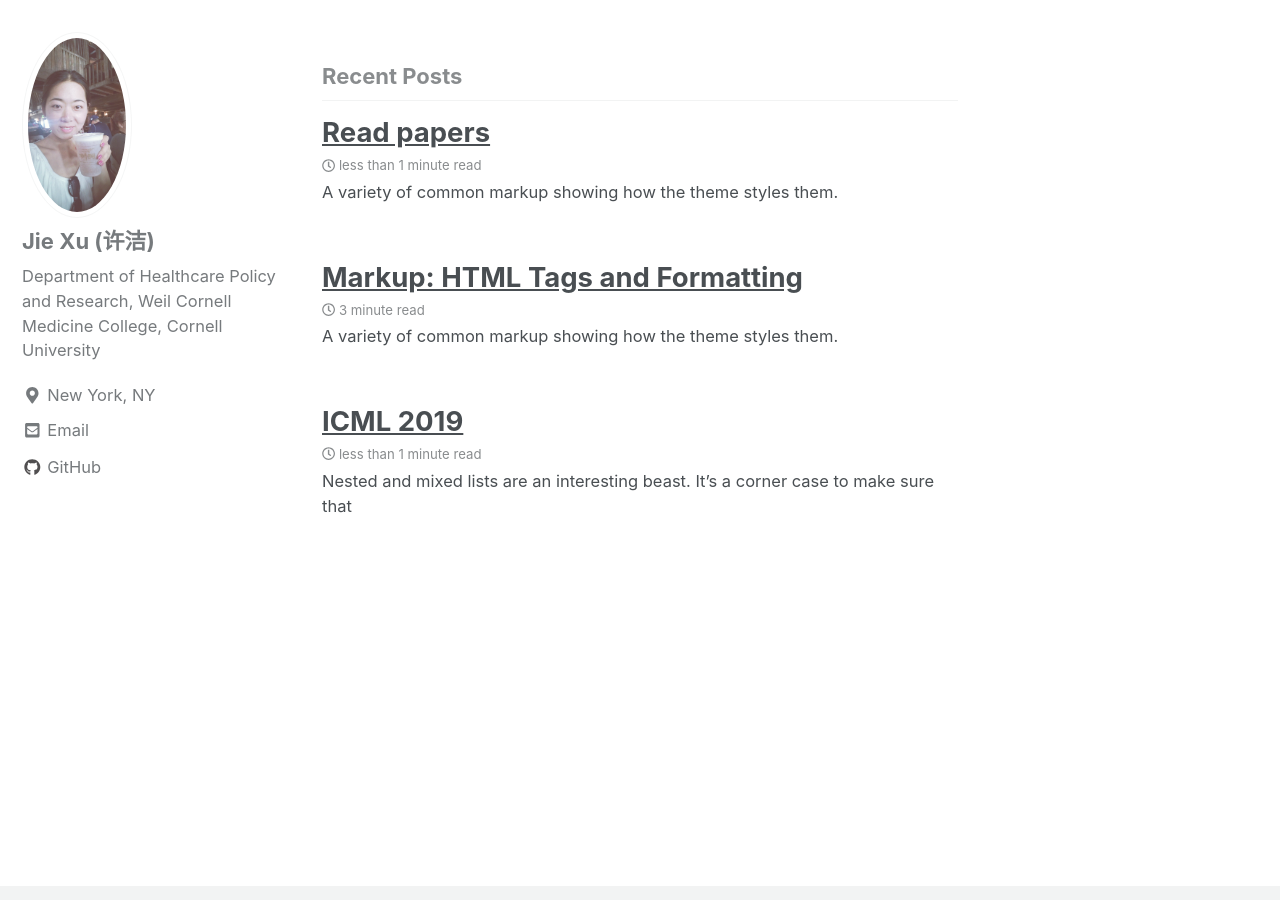
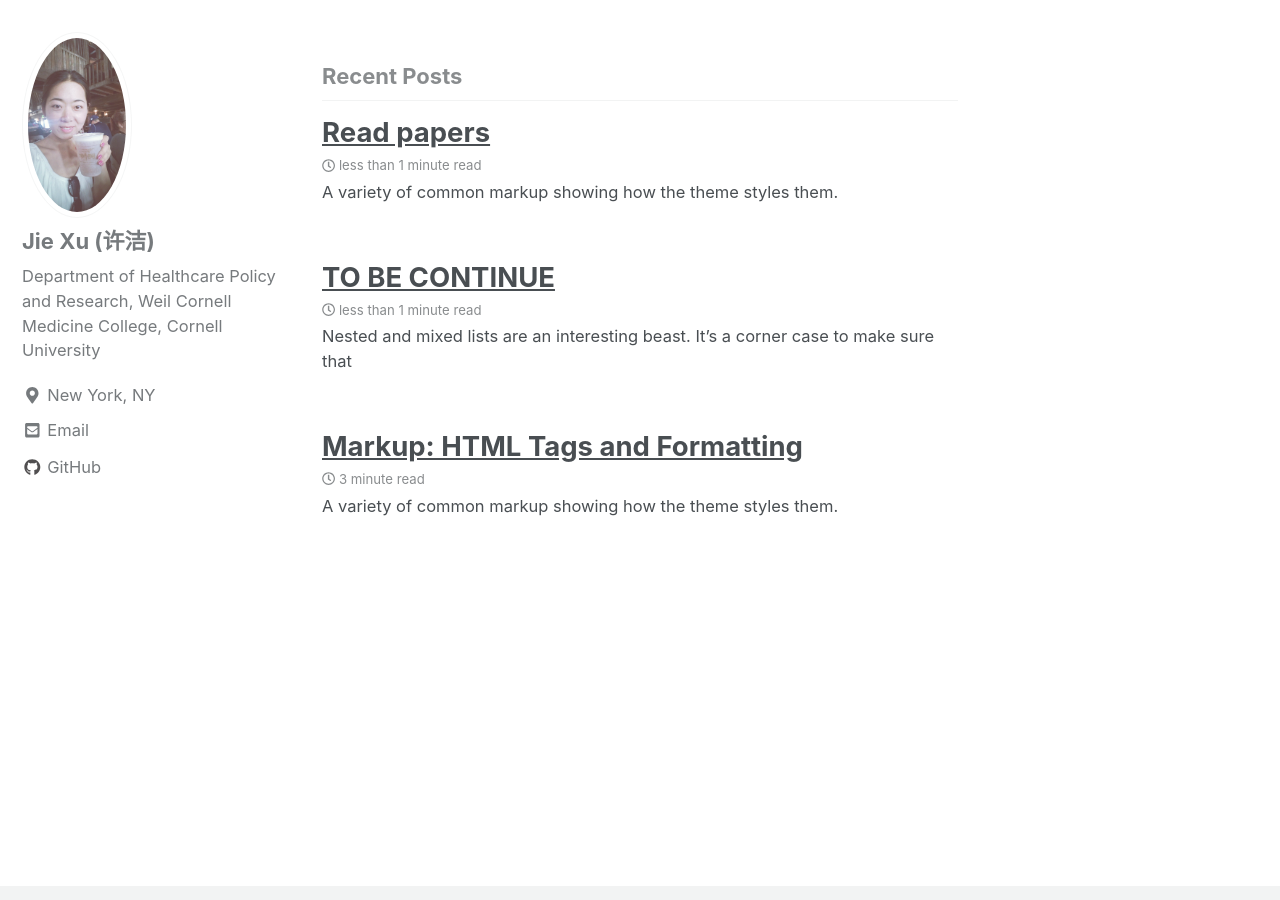
Before and after one commit to jxu1015/jxu1015.github.io, a Jekyll site: the page built from index.html, in a window 1280 px wide and 900 px high, scrolled down 544 px. Built offline with Jekyll 4.4.1, drawn with Linux system fonts in a browser that asks for light colours; nearby versions of some CDN libraries; the list of posts is cut into pages by our own code.

Commit message:
Update and rename 2009-05-15-edge-case-nested-and-mixed-lists.md to 2019-05-18-lalalalla.md

```diff
--- a/_posts/2009-05-15-edge-case-nested-and-mixed-lists.md
+++ b/_posts/2019-05-18-lalalalla.md
@@ -1,5 +1,5 @@
 ---
-title: "ICML 2019"
+title: "TO BE CONTINUE"
 categories:
   - Paper Reading
 tags:
```
